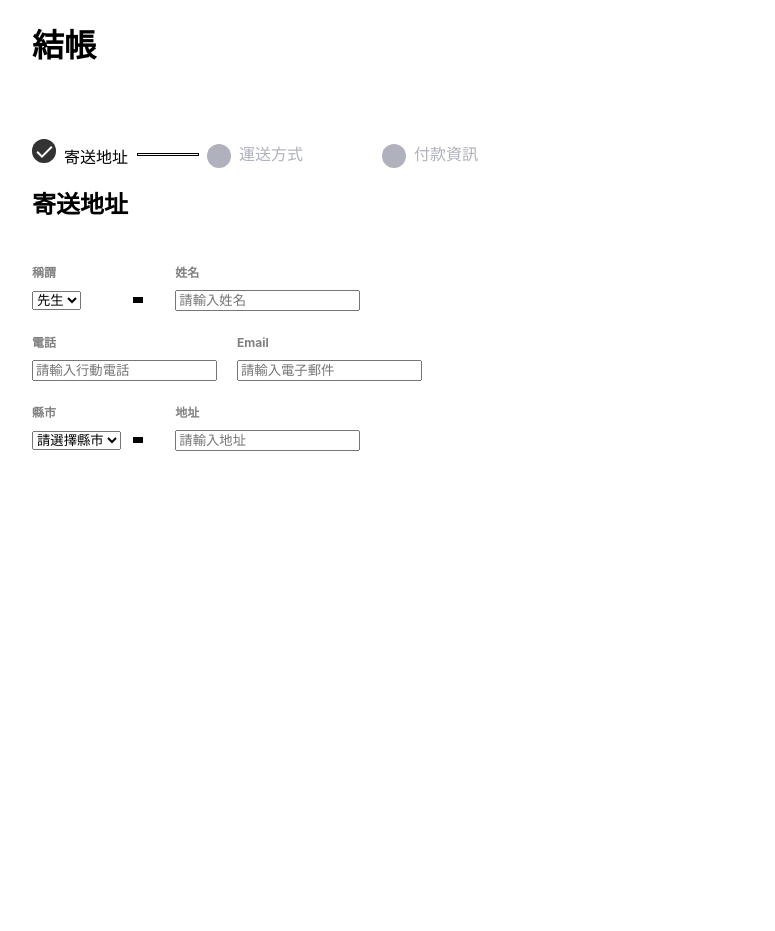
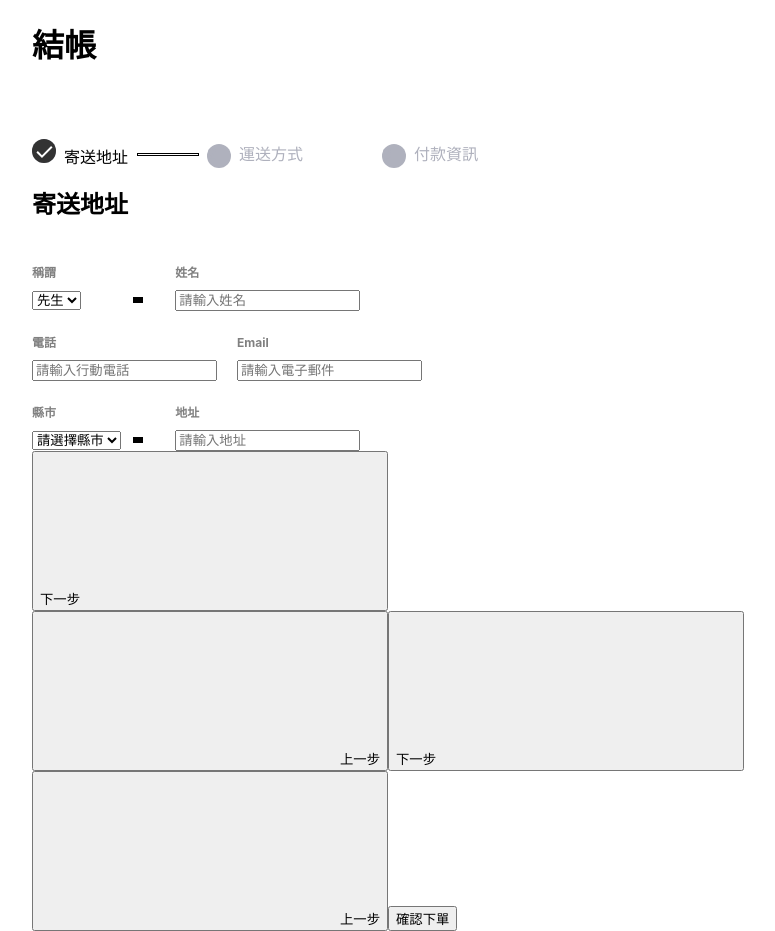
Before and after one commit to thAilurus/Alpha-shop, a React (Create React App) app: page / in a window 1280 px wide. Shown: the whole page, without its empty margins (58-833 px from the left). Before the commit the page ends 800 px from the top, so only its background shows below. Built offline with nearby package versions, Linux system fonts and the light colour scheme.

Commit message:
Add basic HTML structure

```diff
--- a/src/components/register/ProgressControl/ProgressControl.jsx
+++ b/src/components/register/ProgressControl/ProgressControl.jsx
@@ -5,7 +5,41 @@ import styles from './ProgressControl.module.scss'
 export function ProgressControl () {
   return (
     <>
-
+      <section class="progress-control-container col col-lg-6 col-sm-12">
+        <section class="button-group col col-12" data-phase="address">
+          <button class="next">
+            下一步
+            <svg class="cursor-point">
+              <use xlink:href="#svg-icon-right-arrow"></use>
+            </svg>
+          </button>
+        </section>
+        <section class="button-group col col-12" data-phase="shipping">
+          <button class="prev">
+            <svg class="cursor-point">
+              <use xlink:href="#svg-icon-left-arrow"></use>
+            </svg>
+            上一步
+          </button>
+          <button class="next">
+            下一步
+            <svg class="cursor-point">
+              <use xlink:href="#svg-icon-right-arrow"></use>
+            </svg>
+          </button>
+        </section>
+        <section class="button-group col col-12" data-phase="credit-card">
+          <button class="prev">
+            <svg class="cursor-point">
+              <use xlink:href="#svg-icon-left-arrow"></use>
+            </svg>
+            上一步
+          </button>
+          <button class="next">
+            確認下單
+          </button>
+        </section>
+      </section>
     </>
   )
 }
```
